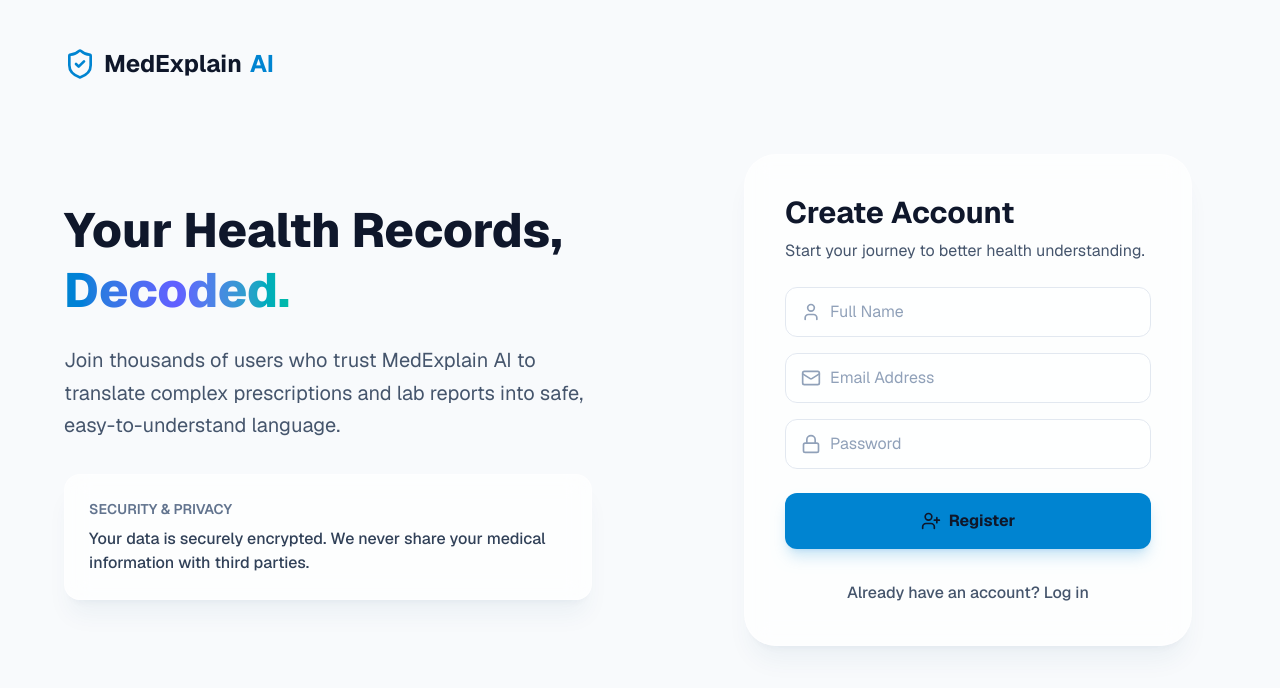
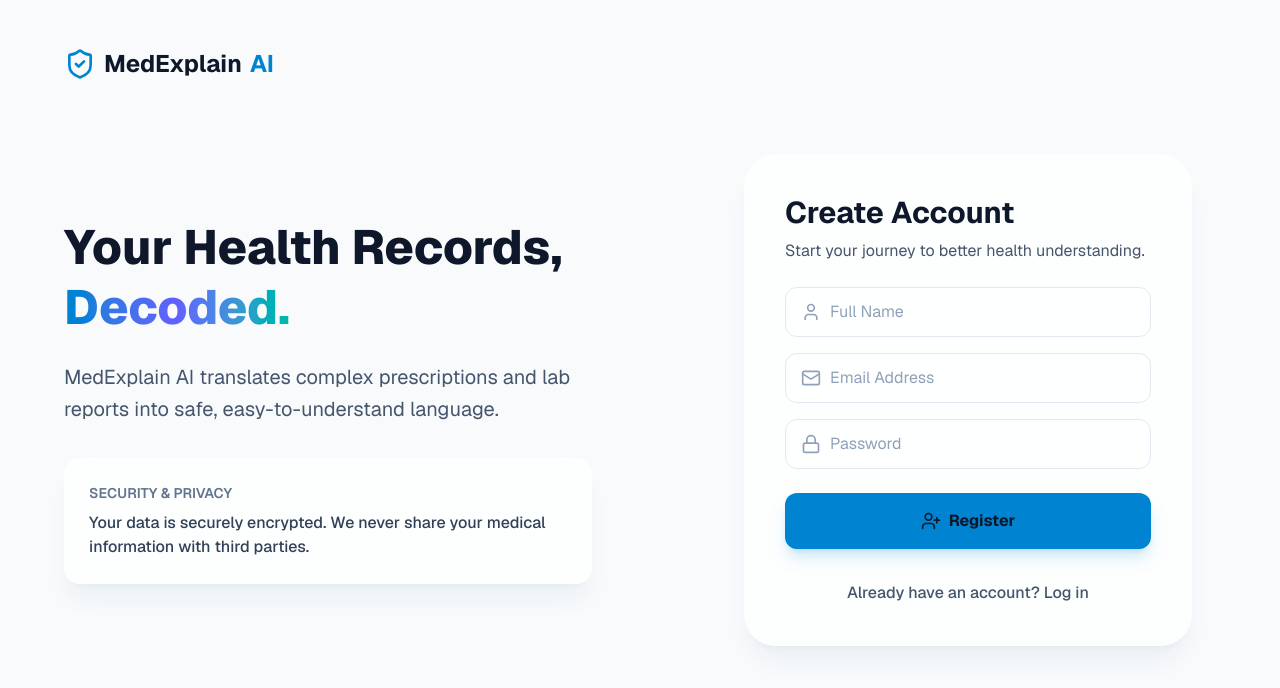
Before and after one commit to ShikharCodex/Mediva, a Next.js app: page /register in a window 1280 px wide. Shown: the top 688 px of the page. Built offline with nearby package versions, Linux system fonts and the light colour scheme.

Commit message:
configuring Login Page and Register Page

```diff
--- a/app/login/page.tsx
+++ b/app/login/page.tsx
@@ -44,8 +44,8 @@ export default function LoginPage() {
         </Link>
         <div className="max-w-xl">
           <h1 className="text-5xl font-extrabold text-slate-900 leading-tight mb-6">
-            Welcome Back to <br/> <span className="gradient-text">Clarity.</span>
-          </h1>
+            Welcome Back to <br /> <span className="gradient-text">MedExplain AI.</span>
+          </h1>s
           <p className="text-xl text-slate-600 leading-relaxed mb-8">
             Log in to access your previous medical report explanations and analyze new documents instantly.
           </p>
--- a/app/register/page.tsx
+++ b/app/register/page.tsx
@@ -44,10 +44,10 @@ export default function RegisterPage() {
         </Link>
         <div className="max-w-xl">
           <h1 className="text-5xl font-extrabold text-slate-900 leading-tight mb-6">
-            Your Health Records, <br/> <span className="gradient-text">Decoded.</span>
+            Your Health Records, <br /> <span className="gradient-text">Decoded.</span>
           </h1>
           <p className="text-xl text-slate-600 leading-relaxed mb-8">
-            Join thousands of users who trust MedExplain AI to translate complex prescriptions and lab reports into safe, easy-to-understand language.
+            MedExplain AI translates complex prescriptions and lab reports into safe, easy-to-understand language.
           </p>
           <div className="glass rounded-2xl p-6 border border-white/60">
             <p className="text-sm font-semibold text-slate-500 mb-2">SECURITY & PRIVACY</p>
```
